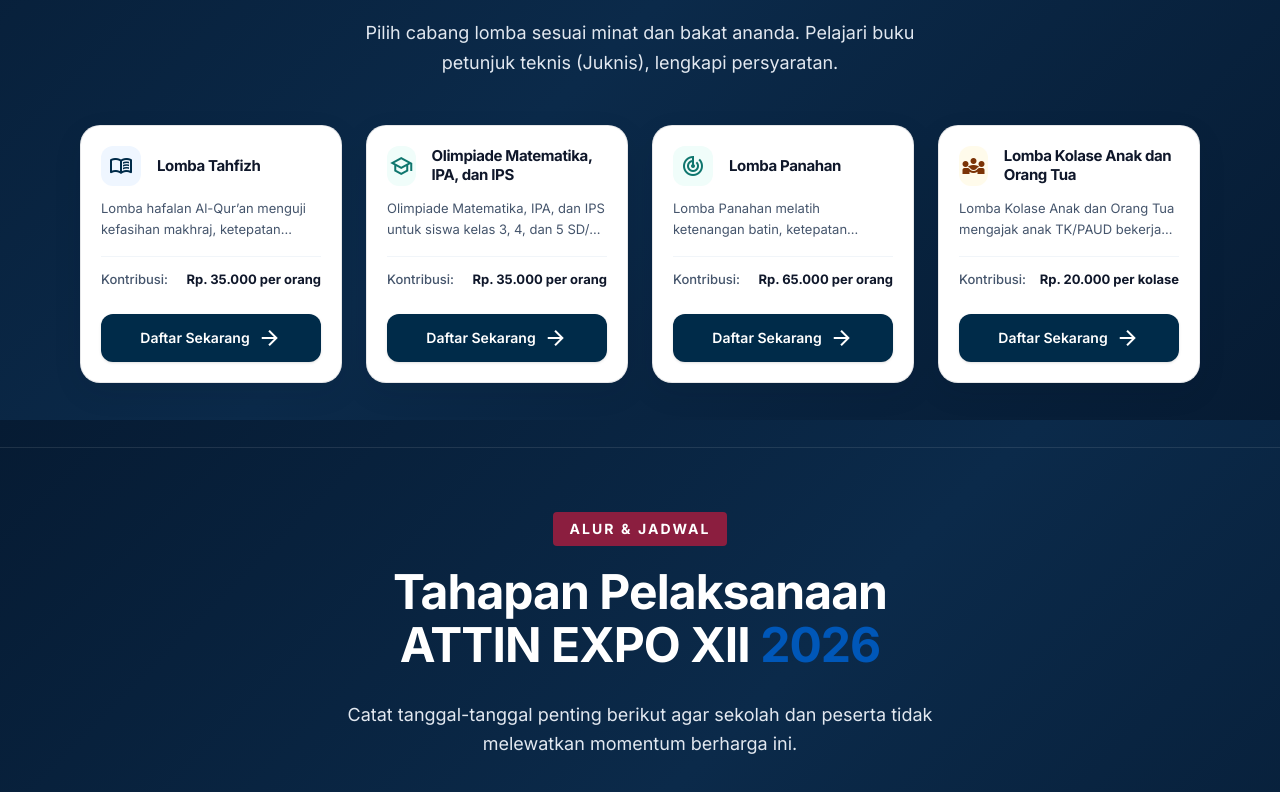
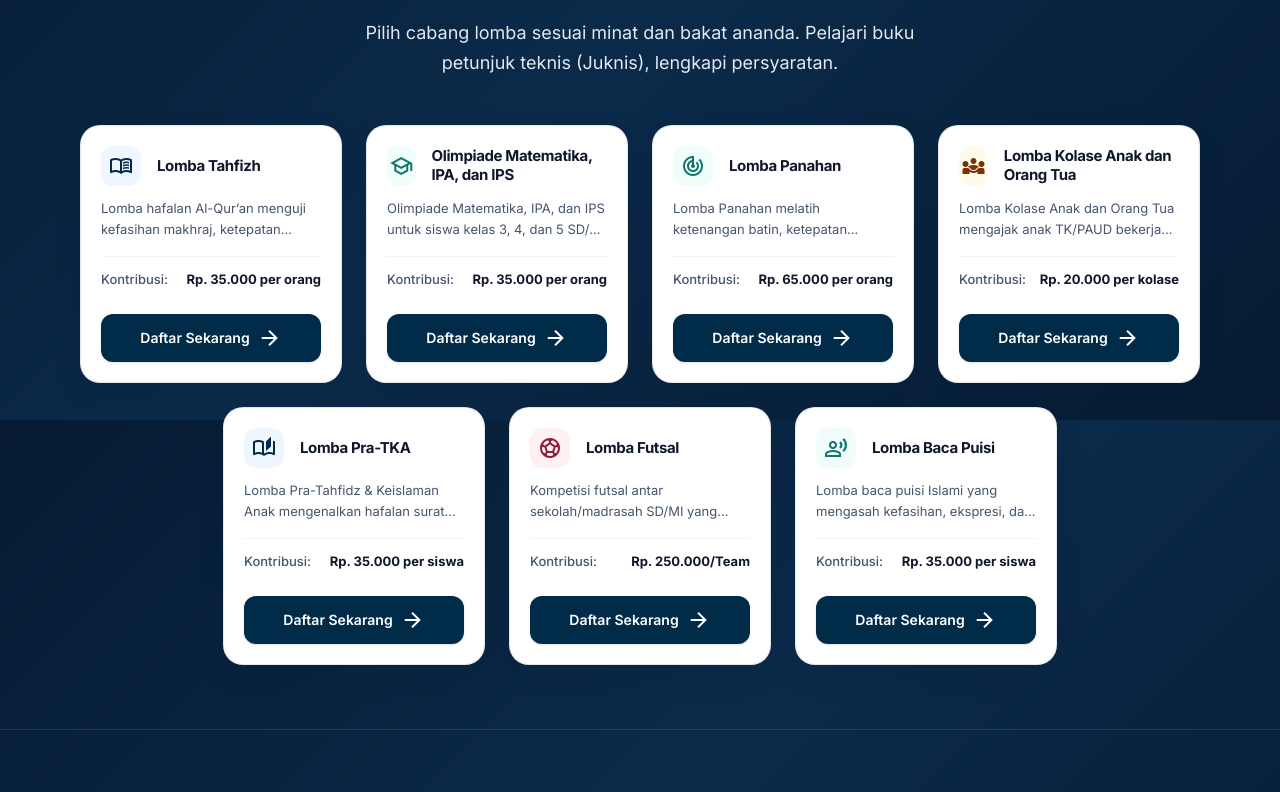
Before and after one commit to haqmiftahul9-hue/attin-expo2026, a React (Vite) app: page / in a window 1280 px wide. Shown: the part 1980-2772 px from the top of the page. Built offline with nearby package versions, Linux system fonts and the light colour scheme; no server answers; the database is empty.

Commit message:
penambahan card lomba

```diff
--- a/src/data/competition.js
+++ b/src/data/competition.js
@@ -79,6 +79,60 @@ export const competitions = [
       'Lomba Kolase Anak dan Orang Tua mengajak anak TK/PAUD bekerja sama dengan orang tuanya menciptakan karya kolase yang menggambarkan nilai-nilai Islam dan estetika seni kreatif secara sportif.',
     details: ['Rp. 20.000 per kolase'],
   },
+  {
+    id: 'cabang-pra-tka',
+    slug: 'pra-tka',
+    path: 'detail-pra-tka',
+    href: '/lomba/pra-tka',
+    registrationHref: '/lomba/pra-tka',
+    available: false,
+    tag: 'Keislaman Anak',
+    tagClassName: 'bg-surface-container text-primary',
+    quota: placeholders.quota,
+    icon: 'auto_stories',
+    iconClassName: 'bg-primary-container text-on-primary',
+    title: 'Lomba Pra-TKA',
+    shortTitle: 'Pra-TKA',
+    description:
+      'Lomba Pra-Tahfidz & Keislaman Anak mengenalkan hafalan surat pendek, doa harian, dan adab Islami bagi anak usia dini dalam suasana yang menyenangkan dan edukatif.',
+    details: ['Rp. 35.000 per siswa'],
+  },
+  {
+    id: 'cabang-futsal',
+    slug: 'futsal',
+    path: 'detail-futsal',
+    href: '/lomba/futsal',
+    registrationHref: '/lomba/futsal',
+    available: false,
+    tag: 'Olahraga',
+    tagClassName: 'bg-secondary-fixed text-on-secondary-fixed',
+    quota: placeholders.quota,
+    icon: 'sports_soccer',
+    iconClassName: 'bg-secondary text-on-secondary',
+    title: 'Lomba Futsal',
+    shortTitle: 'Futsal',
+    description:
+      'Kompetisi futsal antar sekolah/madrasah SD/MI yang menjunjung tinggi sportivitas, kerja sama tim, dan adab Islami di atas lapangan.',
+    details: ['Rp. 250.000/Team'],
+  },
+  {
+    id: 'cabang-baca-puisi',
+    slug: 'baca-puisi',
+    path: 'detail-baca-puisi',
+    href: '/lomba/baca-puisi',
+    registrationHref: '/lomba/baca-puisi',
+    available: false,
+    tag: 'Seni & Sastra',
+    tagClassName: 'bg-tertiary-fixed text-tertiary',
+    quota: placeholders.quota,
+    icon: 'record_voice_over',
+    iconClassName: 'bg-tertiary text-on-tertiary',
+    title: 'Lomba Baca Puisi',
+    shortTitle: 'Baca Puisi',
+    description:
+      'Lomba baca puisi Islami yang mengasah kefasihan, ekspresi, dan apresiasi sastra bagi siswa SD/MI sederajat.',
+    details: ['Rp. 35.000 per siswa'],
+  },
 ]
 
 /** Warna nilai baris ringkasan kartu cabang, mengikuti urutan baris. */
--- a/src/sections/CompetitionSection.jsx
+++ b/src/sections/CompetitionSection.jsx
@@ -22,12 +22,12 @@ export default function CompetitionSection() {
           />
 
           <Reveal>
-          <div className="grid grid-cols-1 sm:grid-cols-2 lg:grid-cols-4 gap-6">
+          <div className="flex flex-wrap justify-center gap-6">
             {competitions.map((competition) => (
               <div
                 key={competition.id}
                 id={competition.id}
-                className="rounded-[20px] border border-slate-900/10 bg-white p-4 sm:p-5 shadow-[0_10px_30px_rgba(15,23,42,0.08)] transition-all duration-300 hover:border-slate-900/20 hover:-translate-y-1 hover:shadow-[0_20px_40px_rgba(15,23,42,0.12)] flex flex-col justify-between group scroll-mt-32"
+                className="w-full sm:w-[calc(50%-12px)] lg:w-[calc(25%-18px)] rounded-[20px] border border-slate-900/10 bg-white p-4 sm:p-5 shadow-[0_10px_30px_rgba(15,23,42,0.08)] transition-all duration-300 hover:border-slate-900/20 hover:-translate-y-1 hover:shadow-[0_20px_40px_rgba(15,23,42,0.12)] flex flex-col justify-between group scroll-mt-32"
               >
                 <div>
 
@@ -44,6 +44,7 @@ export default function CompetitionSection() {
 
                   <p className="text-[13px] text-slate-600 leading-relaxed mb-4 line-clamp-2">{competition.description}</p>
 
+                  {competition.details.length > 0 && (
                     <div className="space-y-1.5 py-3 mb-3 text-[13px] font-medium border-t border-slate-100">
                       {competition.details.map((value, index) => (
                         <div key={DETAIL_LABELS[index]} className="flex justify-between gap-2">
@@ -52,6 +53,7 @@ export default function CompetitionSection() {
                         </div>
                       ))}
                     </div>
+                  )}
                 </div>
 
                 <Link
```
Lines whose indentation alone changed are shown as unchanged.
